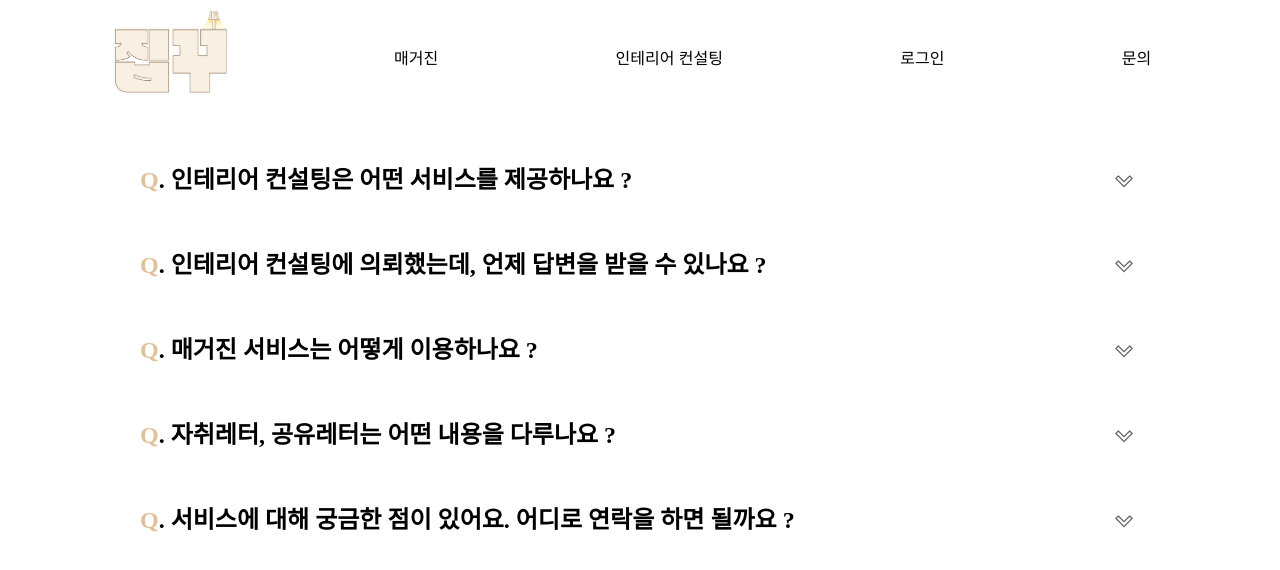
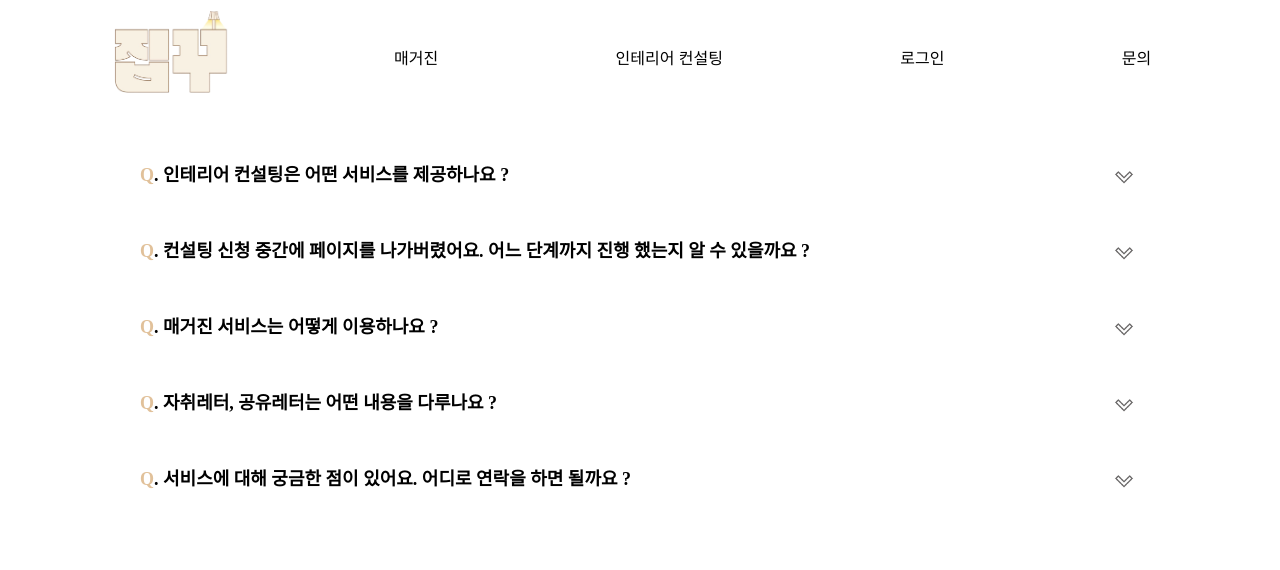
Before and after one commit to house-making-node/FRONT, a React (Create React App) app: page /faq in a window 1280 px wide. Shown: the top 570 px of the page. Built offline with nearby package versions, Linux system fonts and the light colour scheme.

Commit message:
faq page 수정

```diff
--- a/src/component/inquiry/questionBoard.js
+++ b/src/component/inquiry/questionBoard.js
@@ -29,7 +29,7 @@ const QuestionContainer = styled.div`
 `;
 const Question = styled.div`
   font-weight: bold;
-  font-size: 24px;
+  font-size: 18px;
   text-align: left;
   margin-bottom: 10px;
   flex: 1;
@@ -49,7 +49,7 @@ const Icon = styled.img`
 const Answer = styled.div`
   background-color: rgba(239, 214, 187, 0.5);
   padding: 15px;
-  font-size: 18px;
+  font-size: 14px;
   white-space: normal;
   display: ${(props) => (props.show ? "block" : "none")};
 `;
@@ -73,14 +73,14 @@ export default function QuestionBoard() {
   };
   const questions = [
     "Q. 인테리어 컨설팅은 어떤 서비스를 제공하나요 ?",
-    "Q. 인테리어 컨설팅에 의뢰했는데, 언제 답변을 받을 수 있나요 ?",
+    "Q. 컨설팅 신청 중간에 페이지를 나가버렸어요. 어느 단계까지 진행 했는지 알 수 있을까요 ?",
     "Q. 매거진 서비스는 어떻게 이용하나요 ?",
     "Q. 자취레터, 공유레터는 어떤 내용을 다루나요 ?",
     "Q. 서비스에 대해 궁금한 점이 있어요. 어디로 연락을 하면 될까요 ?",
   ];
   const answers = [
     "집꾸의 인테리어 컨설팅은 공간 분석, 디자인 제안, 가구 및 소품 추천 등의 종합적인 인테리어 솔루션을 제공합니다.",
-    "평균적으로 2주 정도 소요 됩니다. 혹시 더 지연 된다면, 카카오톡 메시지로 지연 알림을 드립니다.",
+    "마이페이지 - 내 프로젝트에서 현재 진행 단계를 확인할 수 있습니다.",
     "집꾸 홈페이지 - 상단 ‘매거진'을 클릭하여 이용할 수 있습니다. 상세한 내용은 구독자 분들에 한하여 제공되니, 이 점 참고 부탁드립니다.",
     "자취레터는 ‘똑똑한' 자취에 초점을 둔 정보를, 공유레터는 ‘행복한' 자취에 초점을 둔 독자들의 에피소드를 공유합니다.",
     <>
```
